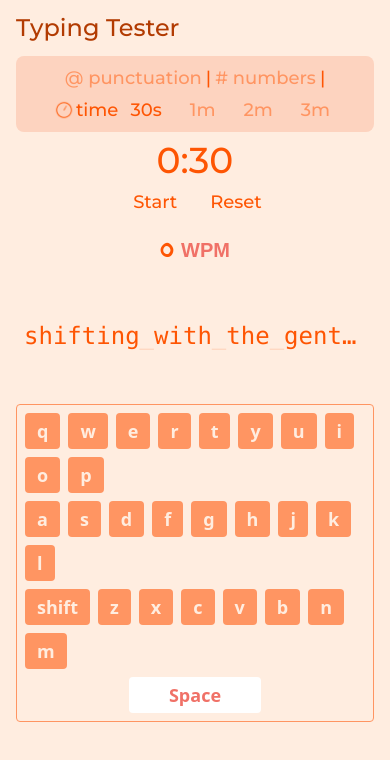
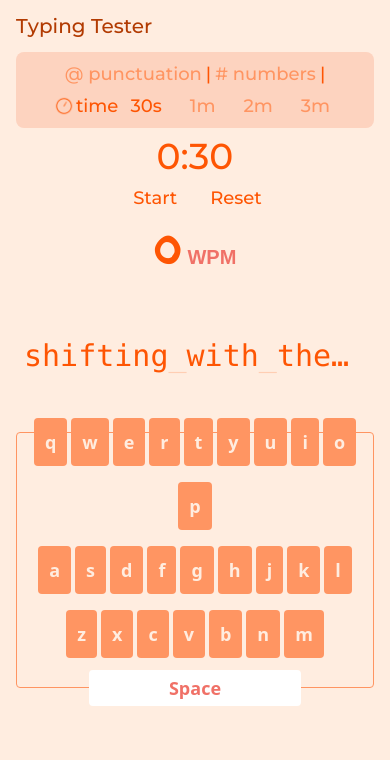
Before and after one commit to ghufrankhan7860/TypingTest, a React (Vite) app: page / in a window 390 px wide. Shown: the top 760 px of the page. Built offline with nearby package versions, Linux system fonts and the light colour scheme.

Commit message:
fixed for mobile dimensions

```diff
--- a/src/components/DisplayText.jsx
+++ b/src/components/DisplayText.jsx
@@ -21,9 +21,9 @@ const DisplayText = () => {
     }
 
     return (
-        <div className="flex justify-center items-center h-32 sm:h-36 md:h-40 lg:h-48 relative w-full">
+        <div className="flex justify-center items-center h-32 sm:h-36 md:h-40 lg:h-48 relative w-full [@media(max-width:700px)]:h-36 ">
             <pre className="h-auto w-full overflow-hidden whitespace-pre-wrap px-2">
-                <code className="text-2xl sm:text-3xl md:text-4xl font-bold text-custom-red-300 font-mono font-medium relative [@media(max-height:640px)]:text-4xl">
+                <code className="text-2xl sm:text-3xl md:text-4xl font-bold text-custom-red-300 font-mono font-medium relative [@media(max-height:640px)]:text-4xl [@media(max-width:700px)]:text-3xl">
                     <span className="absolute animate-blink text-bittersweet font-black">
                         _
                     </span>
--- a/src/components/Keyboard.jsx
+++ b/src/components/Keyboard.jsx
@@ -54,14 +54,14 @@ const KeyBoard = () => {
     };
 
     return (
-        <div className="flex flex-col justify-center items-center border-1  border-custom-red-200 rounded-sm p-1 [@media(max-height:680px)]:hidden">
+        <div className="flex flex-col justify-center items-center border-1  border-custom-red-200 rounded-sm [@media(max-height:680px)]:hidden  [@media(max-width:700px)]:h-64 [@media(max-width:700px)]:w-full ">
             {keyChars.map((row, index) => {
                 if (row == "space") {
                     return (
                         <button
                             className={
                                 getButtonClass(row) +
-                                "text-lg font-bold px-10 py-1 bg-white text-bittersweet rounded-sm hover:text-custom-red-800 hover:border-0 m-1"
+                                "text-lg font-bold px-10 py-1 bg-white text-bittersweet rounded-sm hover:text-custom-red-800 hover:border-0 m-1 [@media(max-width:700px)]:px-20 [@media(max-width:700px)]:py-1"
                             }
                             key={"space-row" + index}
                             onClick={() => {
@@ -74,13 +74,16 @@ const KeyBoard = () => {
                 }
 
                 return (
-                    <div className="" key={"row" + index}>
+                    <div
+                        className="flex flex-row flex-wrap justify-center"
+                        key={"row" + index}
+                    >
                         {row.map((char, idx) => {
                             return (
                                 <button
                                     className={
                                         getButtonClass(char) +
-                                        "text-lg font-bold px-3 py-1 bg-custom-red-200 text-custom-red-100 rounded-sm hover:text-custom-red-800 hover:border-0 m-1"
+                                        "text-lg font-bold px-3 py-1 bg-custom-red-200 text-custom-red-100 rounded-sm hover:text-custom-red-800 hover:border-0 m-1 [@media(max-width:700px)]:text-md [@media(max-width:700px)]:px-[11px] [@media(max-width:700px)]:py-2.5 [@media(max-width:700px)]:mx-0.5 [@media(max-width:700px)]:my-2"
                                     }
                                     key={char + idx}
                                     onClick={() => handleClick(char)}
--- a/src/components/Navbar.jsx
+++ b/src/components/Navbar.jsx
@@ -6,7 +6,7 @@ const Navbar = () => {
     const { setText, isPunctuation, isNumbers, setCompleteText, setWordsLen } =
         useContext(TextContext);
     return (
-        <div className="flex justify-start w-full text-2xl md:text-4xl py-3 sm:py-4 md:py-5 text-custom-red-600 font-[montserrat] font-medium lowercase rounded-xl sm:text-lg">
+        <div className="flex justify-start w-full text-2xl md:text-4xl py-3 sm:py-4 md:py-5 text-custom-red-600 font-[montserrat] font-medium lowercase rounded-xl [@media(max-width:700px)]:text-xl">
             <button
                 className="cursor-pointer"
                 onClick={() => {
--- a/src/components/Score.jsx
+++ b/src/components/Score.jsx
@@ -20,11 +20,11 @@ const Score = () => {
         ).toFixed(2);
     };
     return (
-        <div className="flex flex-row gap-2 mt-2 p-2 items-baseline">
-            <span className="text-3xl sm:text-6xl md:text-7xl text-custom-red-300 font-indie-flower font-bold">
+        <div className="flex flex-row gap-2 mt-2 p-2 items-baseline [@media(max-width:700px)]:mt-0">
+            <span className="text-7xl text-custom-red-300 font-indie-flower font-bold [@media(max-width:700px)]:text-6xl ">
                 {score === 0 || score === Infinity ? "0" : calculateScore()}
             </span>
-            <span className="text-xl sm:text-xl md:text-2xl font-[arial] font-bold text-bittersweet">
+            <span className="text-xl font-[arial] font-bold text-bittersweet">
                 WPM
             </span>
         </div>
```
Also changed, not shown: src/utils/config.js.
